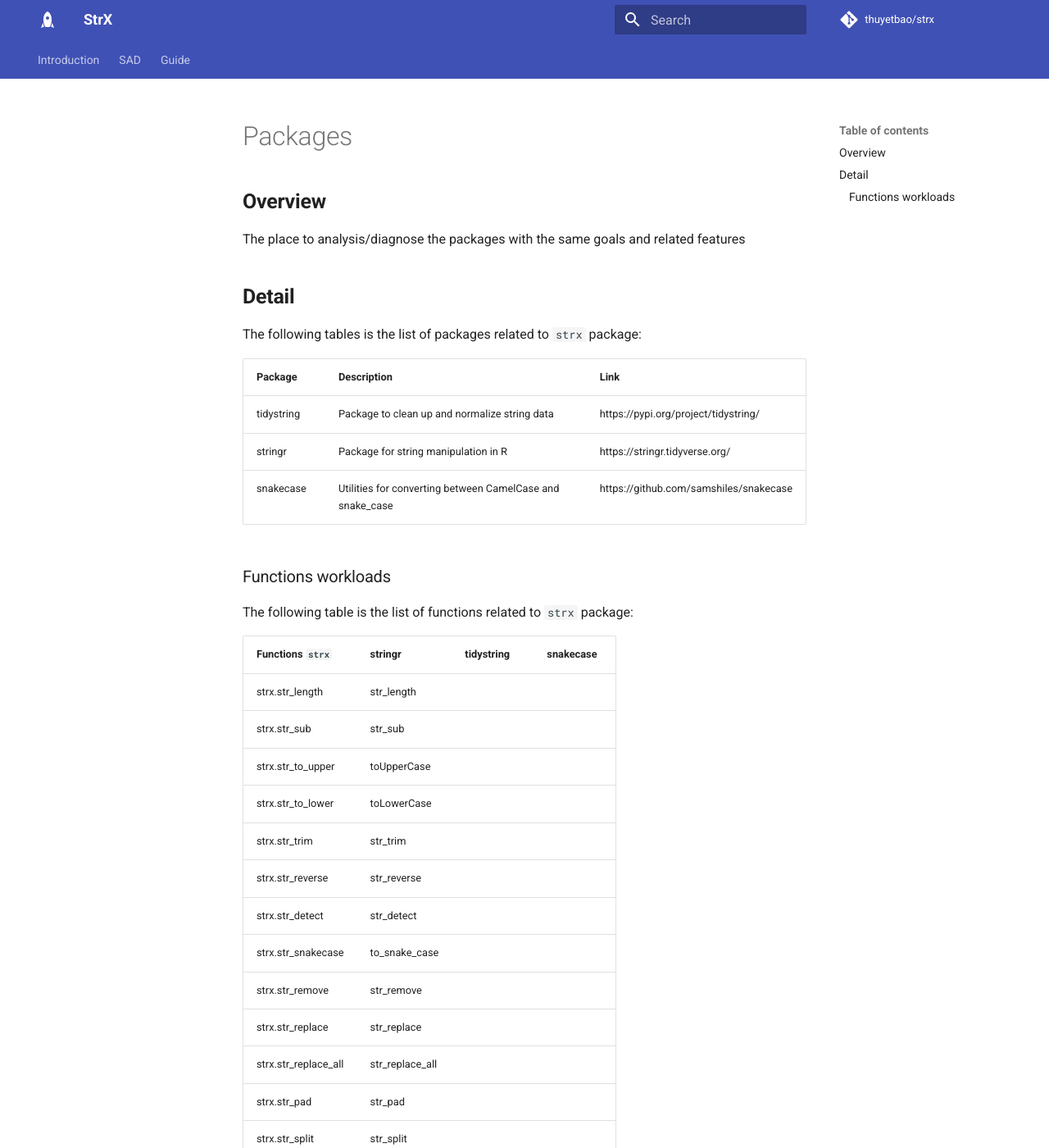
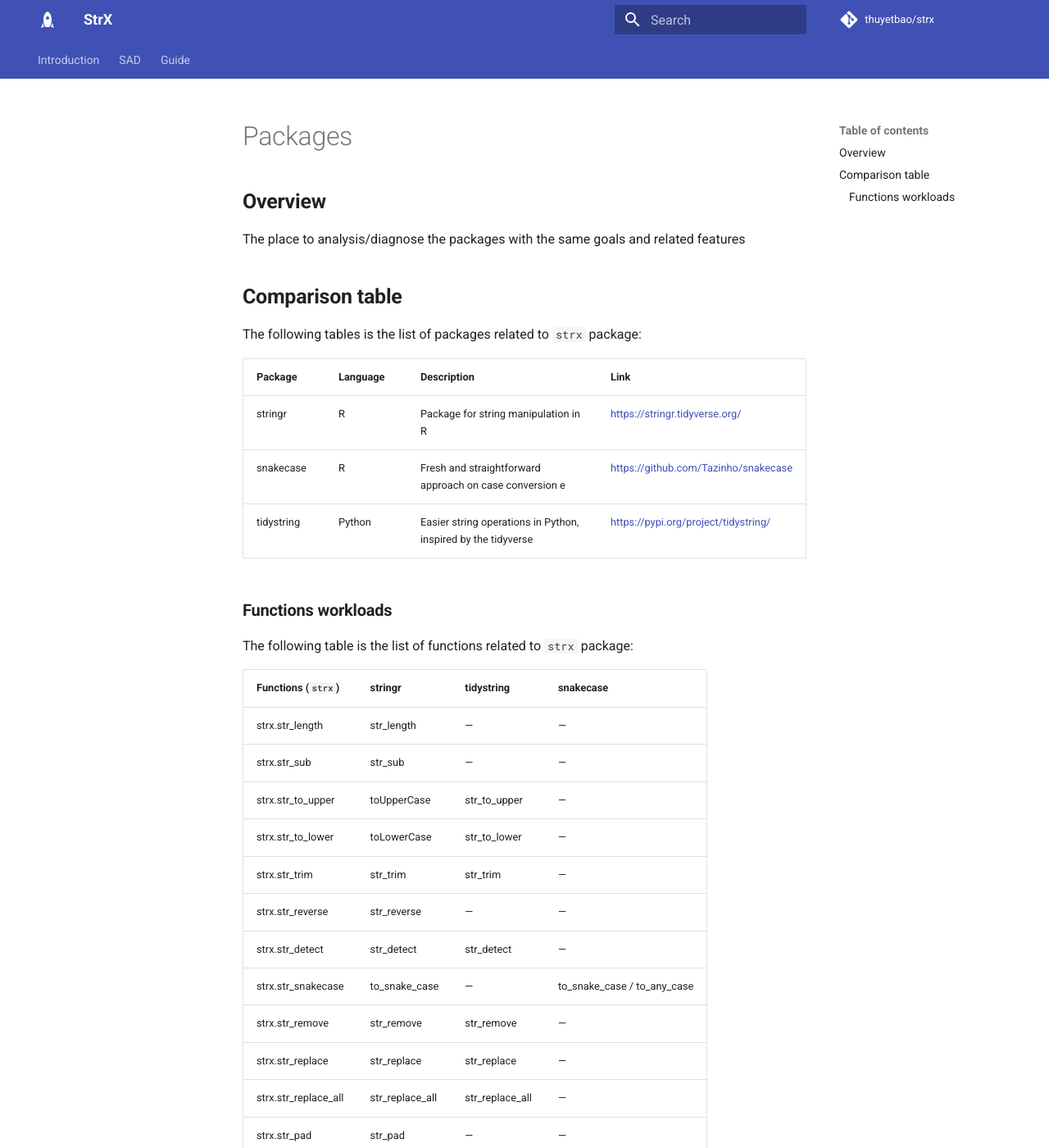
Before and after one commit to thuyetbao/strx, an MkDocs documentation site: the page built from docs/packages.md, in a window 1280 px wide and 1400 px high. Shown: the whole window at 82% size. Built offline with MkDocs 1.6.1 and Material for MkDocs 9.7.7, drawn with Linux system fonts in a browser that asks for light colours; comment, search, counter and statistics services are not loaded; some of the changed text lies outside the part shown.

Commit message:
Updated the components

```diff
--- a/docs/packages.md
+++ b/docs/packages.md
@@ -4,49 +4,41 @@
 
 The place to analysis/diagnose the packages with the same goals and related features
 
-## **Detail**
+## **Comparison table**
 
 The following tables is the list of packages related to `strx` package:
 
-| Package    | Description                                               | Link                                   |
-| ---------- | --------------------------------------------------------- | -------------------------------------- |
-| tidystring | Package to clean up and normalize string data             | https://pypi.org/project/tidystring/   |
-| stringr    | Package for string manipulation in R                      | https://stringr.tidyverse.org/         |
-| snakecase  | Utilities for converting between CamelCase and snake_case | https://github.com/samshiles/snakecase |
+| Package    | Language | Description                                                   | Link                                   |
+| ---------- | -------- | ------------------------------------------------------------- | -------------------------------------- |
+| stringr    | R        | Package for string manipulation in R                          | <https://stringr.tidyverse.org/>       |
+| snakecase  | R        | Fresh and straightforward approach on case conversion e       | <https://github.com/Tazinho/snakecase> |
+| tidystring | Python   | Easier string operations in Python, inspired by the tidyverse | <https://pypi.org/project/tidystring/> |
 
-### Functions workloads
+### **Functions workloads**
 
 The following table is the list of functions related to `strx` package:
 
-| Functions `strx`     | stringr         | tidystring | snakecase |
-| -------------------- | --------------- | ---------- | --------- |
-| strx.str_length      | str_length      |            |           |
-| strx.str_sub         | str_sub         |            |           |
-| strx.str_to_upper    | toUpperCase     |            |           |
-| strx.str_to_lower    | toLowerCase     |            |           |
-| strx.str_trim        | str_trim        |            |           |
-| strx.str_reverse     | str_reverse     |            |           |
-| strx.str_detect      | str_detect      |            |           |
-| strx.str_snakecase   | to_snake_case   |            |           |
-| strx.str_remove      | str_remove      |            |           |
-| strx.str_replace     | str_replace     |            |           |
-| strx.str_replace_all | str_replace_all |            |           |
-| strx.str_pad         | str_pad         |            |           |
-| strx.str_split       | str_split       |            |           |
-| strx.str_count       | str_count       |            |           |
-| strx.str_which       | str_which       |            |           |
-| strx.str_sort        | str_sort        |            |           |
-| strx.str_unique      | str_unique      |            |           |
-| strx.str_dup         | str_dup         |            |           |
-| strx.str_c           | str_c           |            |           |
-| strx.str_extract     | str_extract     |            |           |
-| strx.str_extract_all | str_extract_all |            |           |
-| strx.str_to_number   | str_to_number   |            |           |
-
-For each packages, the physiologic of the packages related to `strx` is:
-
-- [tidystring](https://pypi.org/project/tidystring/): The package is to clean up and normalize string data.
-- [stringr](https://stringr.tidyverse.org/): The package is for string manipulation in R.
-- [snakecase](https://github.com/samshiles/snakecase): The package is a utility for converting between CamelCase and snake_case.
-
-- [ ] [tidystring](https://pypi.org/project/tidystring/)
+| **Functions (`strx`)** | **stringr**     | **tidystring**  | **snakecase**               |
+| ---------------------- | --------------- | --------------- | --------------------------- |
+| strx.str_length        | str_length      | —               | —                           |
+| strx.str_sub           | str_sub         | —               | —                           |
+| strx.str_to_upper      | toUpperCase     | str_to_upper    | —                           |
+| strx.str_to_lower      | toLowerCase     | str_to_lower    | —                           |
+| strx.str_trim          | str_trim        | str_trim        | —                           |
+| strx.str_reverse       | str_reverse     | —               | —                           |
+| strx.str_detect        | str_detect      | str_detect      | —                           |
+| strx.str_snakecase     | to_snake_case   | —               | to_snake_case / to_any_case |
+| strx.str_remove        | str_remove      | str_remove      | —                           |
+| strx.str_replace       | str_replace     | str_replace     | —                           |
+| strx.str_replace_all   | str_replace_all | str_replace_all | —                           |
+| strx.str_pad           | str_pad         | —               | —                           |
+| strx.str_split         | str_split       | str_split       | —                           |
+| strx.str_count         | str_count       | str_count       | —                           |
+| strx.str_which         | str_which       | str_which       | —                           |
+| strx.str_sort          | str_sort        | str_sort        | —                           |
+| strx.str_unique        | str_unique      | —               | —                           |
+| strx.str_dup           | str_dup         | str_dup         | —                           |
+| strx.str_c             | str_c           | str_concat      | —                           |
+| strx.str_extract       | str_extract     | str_extract     | —                           |
+| strx.str_extract_all   | str_extract_all | str_extract_all | —                           |
+| strx.str_to_number     | str_to_number   | —               | —                           |
```
Also changed, not shown: CHANGELOG.md (+2 -0 lines), README.md (+10 -5 lines), docs/sad.md (+33 -66 lines), docs/assets/images/wikipedia-world-conventions-on-decimal-seperators.png (added), 5 other files.
